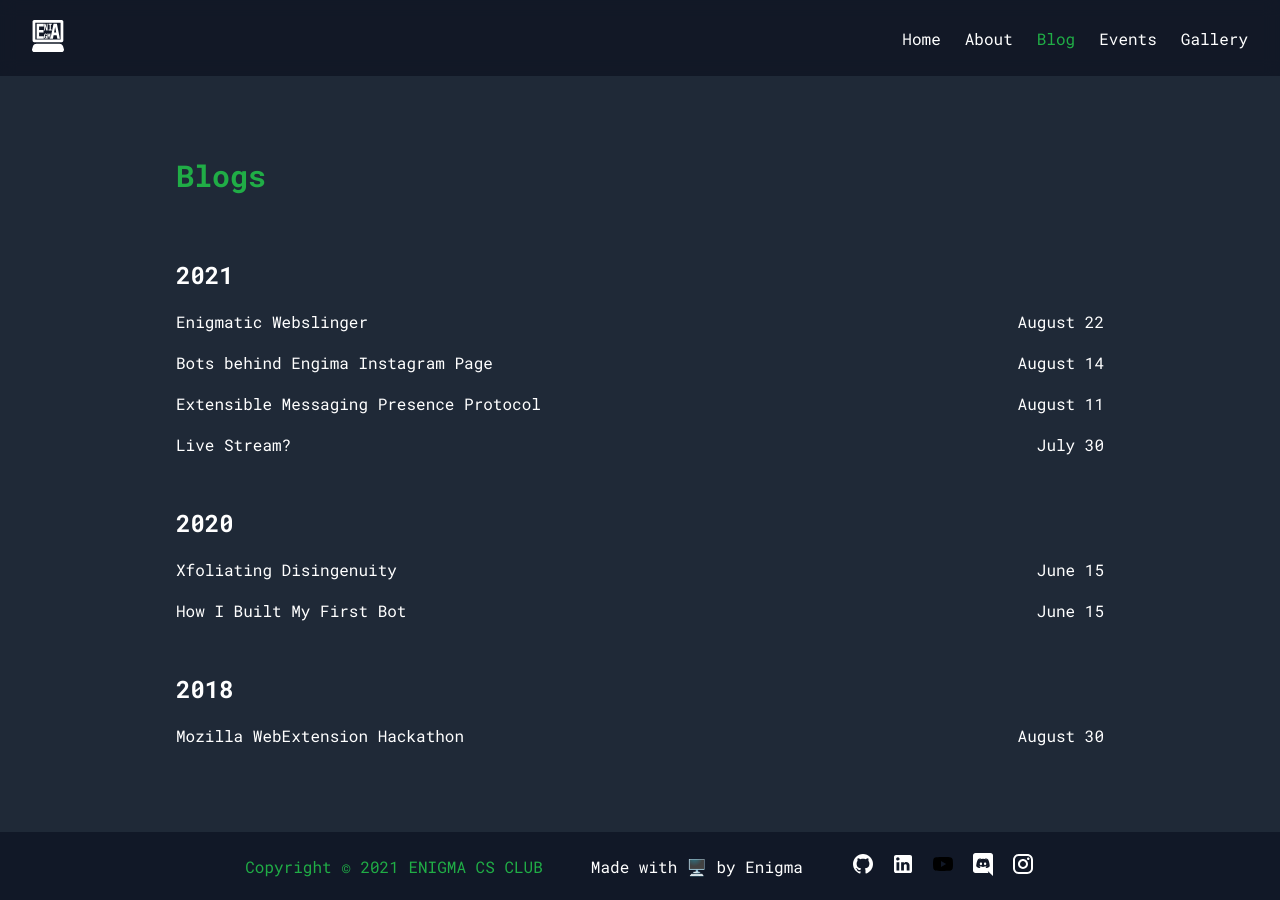
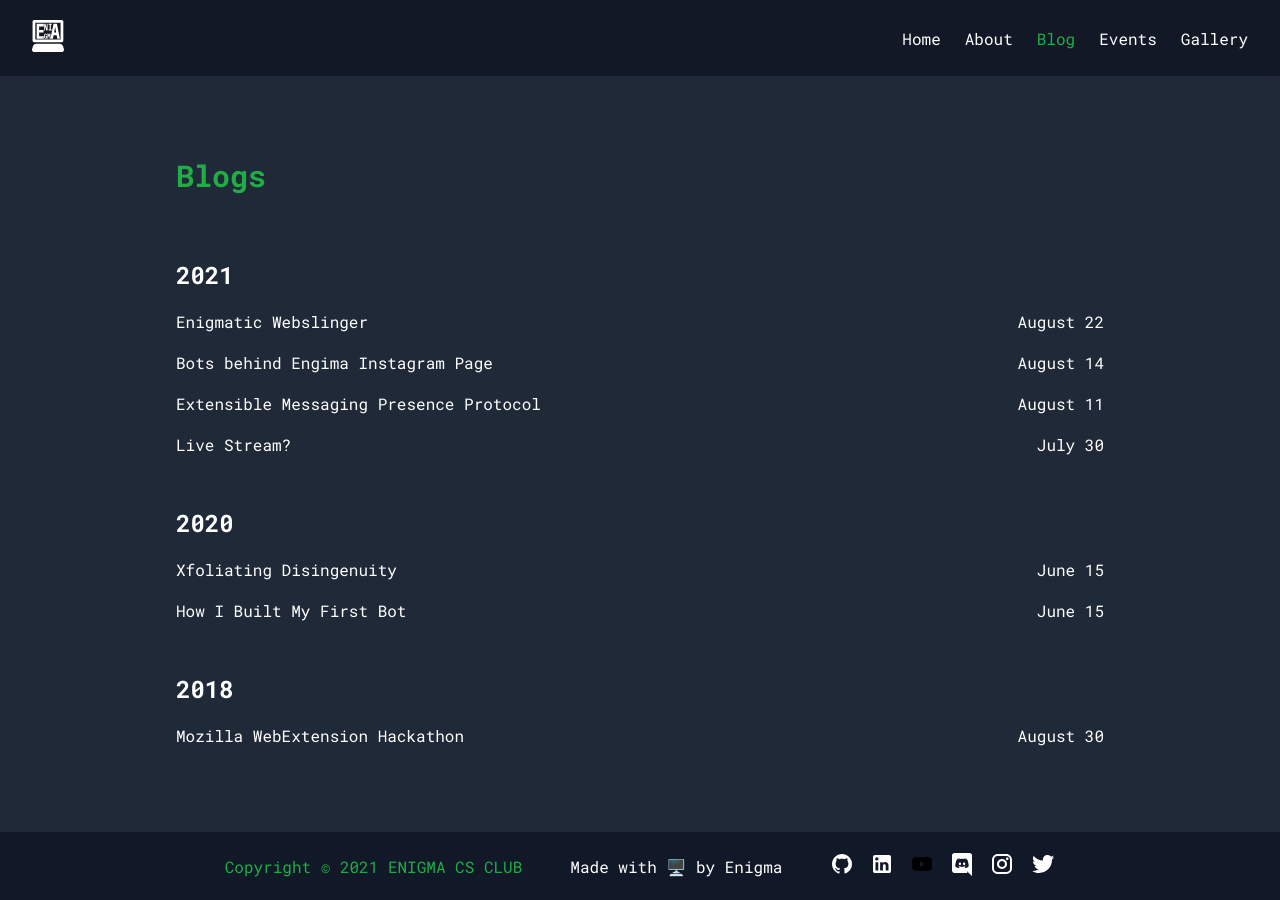
Before and after one commit to MU-Enigma/blogs, a Jekyll site: the page built from index.markdown, in a window 1280 px wide. Built offline with Jekyll 4.4.1, drawn with Linux system fonts in a browser that asks for light colours.

Commit message:
[Blogs] Footer: Add twitter link
Signed-off-by: Androbuddy <anirudhchimpidi8@gmail.com>

```diff
--- a/_includes/footer.html
+++ b/_includes/footer.html
@@ -97,6 +97,20 @@
               fill="white" />
           </svg>
         </a>
+        <a href="https://twitter.com/muenigmatwt/">
+          <svg width="25" height="24" viewBox="0 0 25 24" fill="none" xmlns="http://www.w3.org/2000/svg">
+            <g clip-path="url(#clip0_615_7)">
+              <path
+                d="M9.05106 20.9256C17.4231 20.9256 22.0014 14.0579 22.0014 8.10248C22.0014 7.90742 21.9974 7.71323 21.9886 7.51993C22.8773 6.88377 23.6497 6.08989 24.259 5.18617C23.4434 5.54511 22.5658 5.78674 21.6451 5.8957C22.5849 5.33774 23.3063 4.45512 23.6467 3.40294C22.7672 3.91916 21.7934 4.29435 20.7564 4.49692C19.9259 3.62091 18.7434 3.073 17.434 3.073C14.9205 3.073 12.8822 5.09134 12.8822 7.57923C12.8822 7.93289 12.9222 8.27689 13.0002 8.60686C9.21735 8.41838 5.86296 6.62501 3.61801 3.89807C3.22712 4.5641 3.00173 5.33776 3.00173 6.16327C3.00173 7.72688 3.80528 9.10723 5.02721 9.91476C4.28046 9.89191 3.57897 9.68893 2.96584 9.35108C2.96517 9.36999 2.96517 9.38843 2.96517 9.40864C2.96517 11.5913 4.53409 13.4136 6.61675 13.8266C6.23428 13.9298 5.83188 13.9852 5.41655 13.9852C5.12372 13.9852 4.83842 13.9566 4.56111 13.9039C5.14057 15.6946 6.82087 16.9977 8.813 17.0341C7.25518 18.2432 5.29275 18.9633 3.15992 18.9633C2.79298 18.9633 2.43049 18.9426 2.07422 18.9009C4.08861 20.1794 6.48051 20.9253 9.0513 20.9253"
+                fill="white" />
+            </g>
+            <defs>
+              <clipPath id="clip0_615_7">
+                <rect width="22.3333" height="18" fill="white" transform="translate(2 3)" />
+              </clipPath>
+            </defs>
+          </svg>
+        </a>
       </div>
     </li>
   </ul>
```
